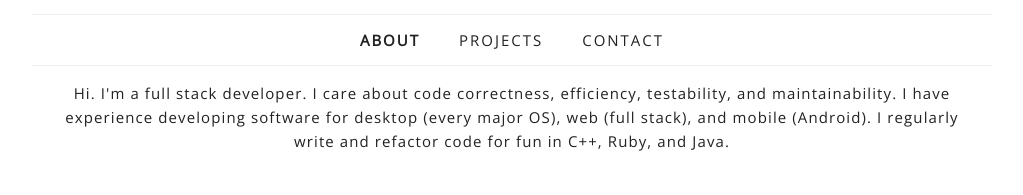
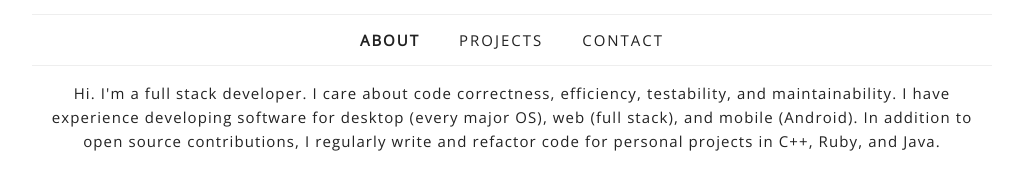
Before and after one commit to stevensona/stevensona.github.io, a plain HTML site: page index.htm in a window 1280 px wide. Shown: the part 106-301 px from the top of the page, without its empty margins (128-1151 px from the left). Drawn offline with nearby package versions, Linux system fonts and the light colour scheme.

Commit message:
Update index.htm

```diff
--- a/index.htm
+++ b/index.htm
@@ -30,7 +30,7 @@
       </nav>
       <div class="row panel active" id="about">
         <div class="twelve column">
-          <p>Hi. I'm a full stack developer. I care about code correctness, efficiency, testability, and maintainability. I have experience developing software for desktop (every major OS), web (full stack), and mobile (Android). I regularly write and refactor code for fun in  C++, Ruby, and Java.</p>
+          <p>Hi. I'm a full stack developer. I care about code correctness, efficiency, testability, and maintainability. I have experience developing software for desktop (every major OS), web (full stack), and mobile (Android). In addition to open source contributions, I regularly write and refactor code for personal projects in  C++, Ruby, and Java.</p>
         </div>
       </div>
       <div class="row panel" id="projects">
```
